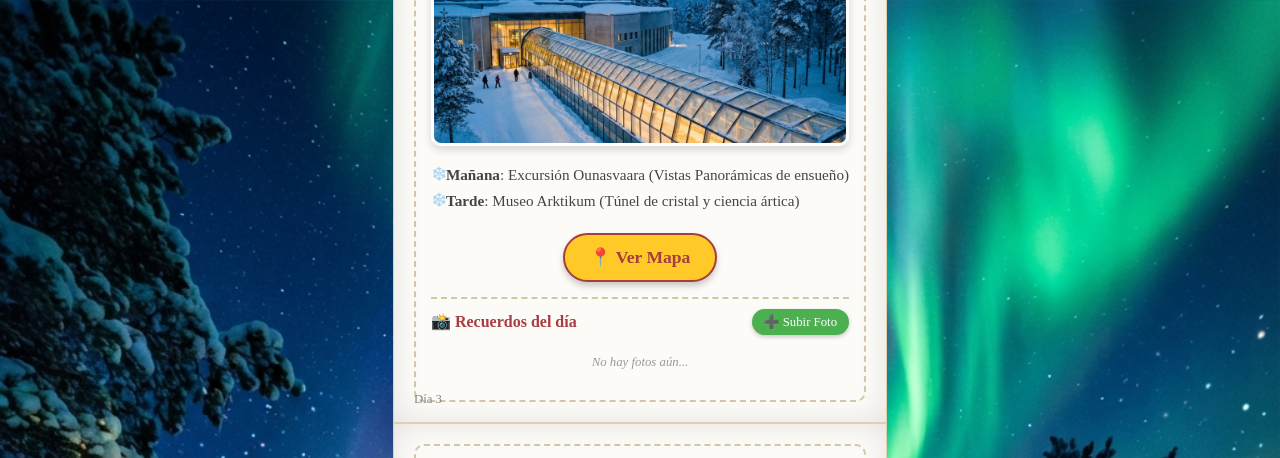
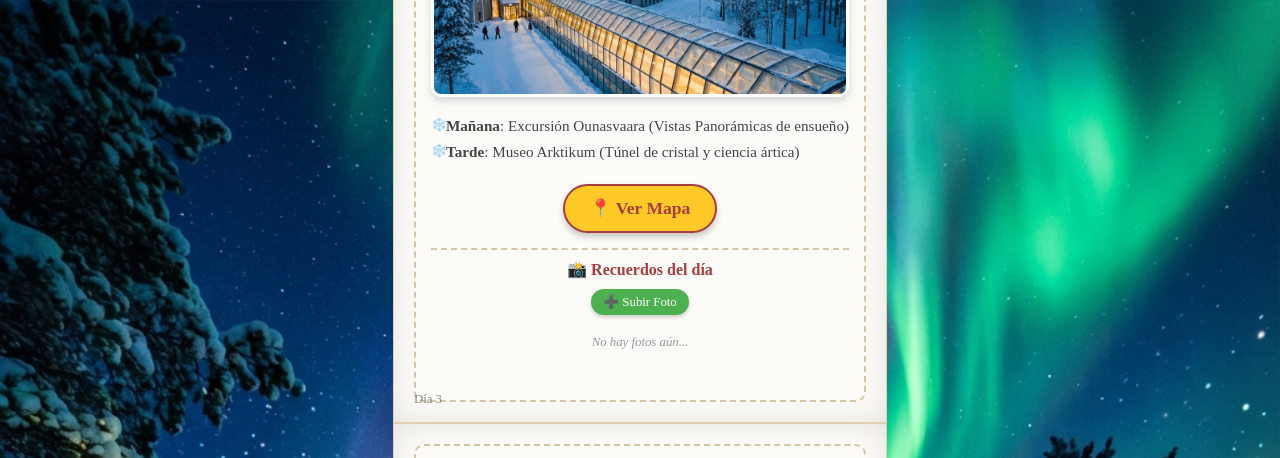
Before and after one commit to franxudiaz/viaje-laponia, a plain HTML site: page index.html in a window 1280 px wide. Shown: the top 458 px of the page. Drawn offline with Linux system fonts and the light colour scheme; no server answers; a script that the page names is missing.

Commit message:
UI Fix: Center upload button and add margin to avoid conflict with page flip gestures

```diff
--- a/css/style.css
+++ b/css/style.css
@@ -320,12 +320,17 @@
     margin-top: 15px;
     border-top: 2px dashed #d4c5a5;
     padding-top: 10px;
+    padding-bottom: 20px;
+    /* Safe zone for page flip */
 }
 
 .gallery-header {
     display: flex;
-    justify-content: space-between;
+    flex-direction: column;
+    /* Stack to center */
+    justify-content: center;
     align-items: center;
+    gap: 10px;
     margin-bottom: 10px;
 }
 
```
